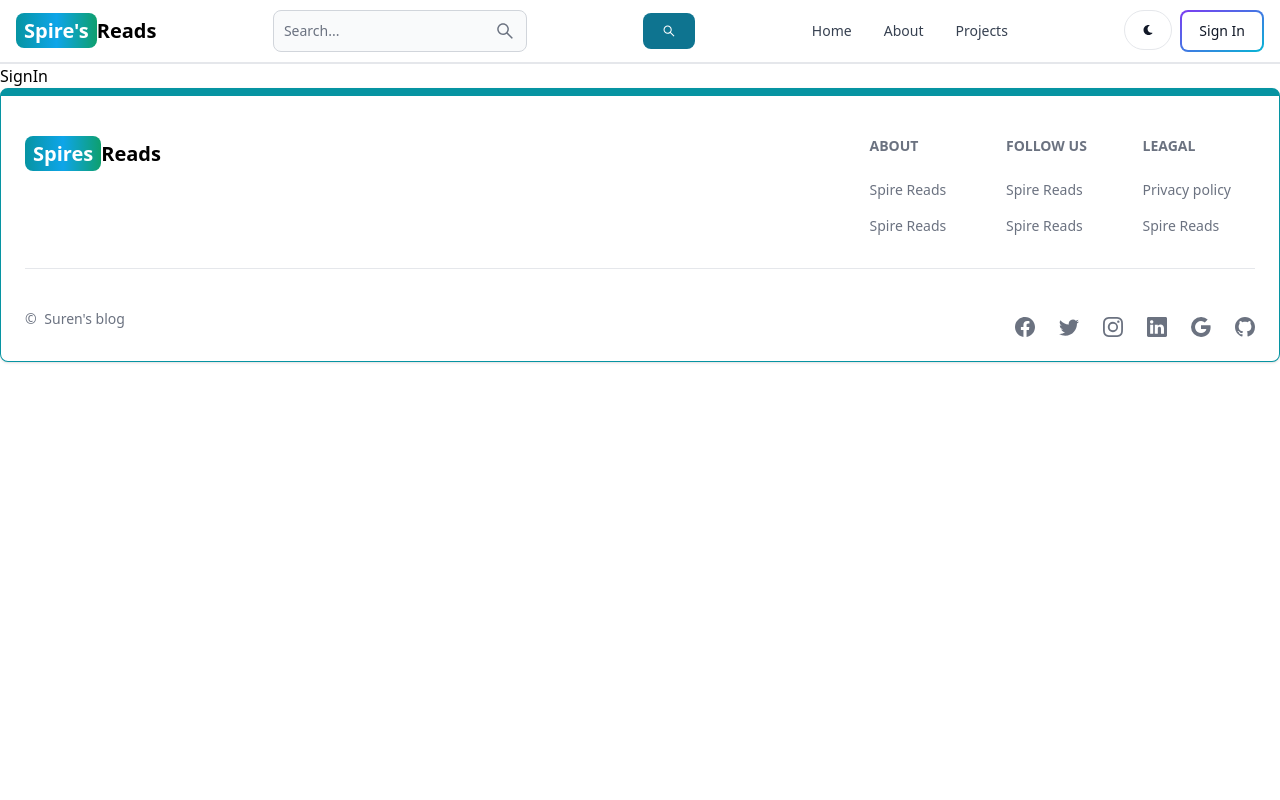
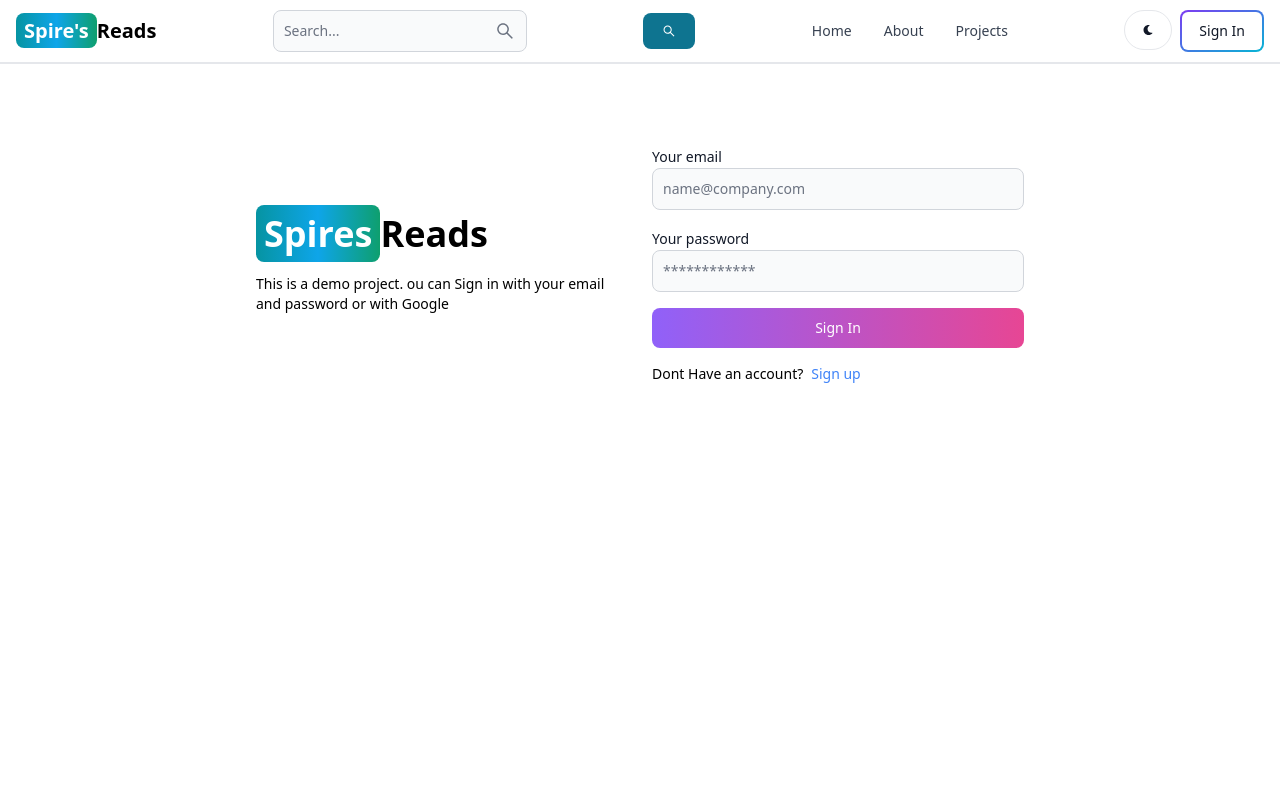
Before and after one commit to Suren06/spire-reads, a React (Vite) app in the folder client/: page /sign-in in a window 1280 px wide. Shown: the top 800 px of the page. Built offline with nearby package versions, Linux system fonts and the light colour scheme.

Commit message:
Completed Sign in page

```diff
--- a/client/src/pages/SignIn.jsx
+++ b/client/src/pages/SignIn.jsx
@@ -1,5 +1,113 @@
+import { Alert, Button, Label, Spinner, TextInput } from "flowbite-react";
+import { useState } from "react";
+import { Link, useNavigate } from "react-router-dom";
+
 const SignIn = () => {
-  return <div>SignIn</div>;
+  const [formData, setFormData] = useState({});
+  const [errorMessage, setErrorMessage] = useState(null);
+  const [loading, setLoading] = useState(null);
+  const navigate = useNavigate();
+  const handleChange = (e) => {
+    setFormData({ ...formData, [e.target.id]: e.target.value.trim() });
+  };
+  console.log(formData);
+
+  const handleSubmit = async (e) => {
+    e.preventDefault();
+    if (!formData.email || !formData.password) {
+      return setErrorMessage("Please fill out all fields");
+    }
+    try {
+      setLoading(true);
+      setErrorMessage(null);
+      const res = await fetch("/api/auth/signin", {
+        method: "POST",
+        headers: { "Content-Type": "application/json" },
+        body: JSON.stringify(formData),
+      });
+      const data = await res.json();
+      if (data.success === false) {
+        return setErrorMessage(data.message);
+      }
+
+      setLoading(false);
+      if (res.ok) {
+        navigate("/");
+      }
+    } catch (error) {
+      setErrorMessage(error.message);
+      setLoading(false);
+    }
+  };
+
+  return (
+    <div className="min-h-screen mt-20">
+      <div className="flex max-w-3xl mx-auto flex-col md:flex-row md:items-center gap-6">
+        {/*left side */}
+        <div className="flex-1">
+          <Link to="/" className="text-4xl font-bold dark:text-white">
+            <span className="px-2 py-1 rounded-lg bg-gradient-to-r from-teal-500 via-sky-500 to-green-500 text-white">
+              Spires
+            </span>
+            Reads
+          </Link>
+          <p className="text-sm mt-5">
+            This is a demo project. ou can Sign in with your email and password
+            or with Google
+          </p>
+        </div>
+        {/*right side */}
+        <div className="flex-1">
+          <form className="flex flex-col gap-4" onSubmit={handleSubmit}>
+            <div>
+              <Label value="Your email" />
+              <TextInput
+                type="email"
+                placeholder="name@company.com"
+                id="email"
+                onChange={handleChange}
+              />
+            </div>
+            <div>
+              <Label value="Your password" />
+              <TextInput
+                type="password"
+                placeholder="************"
+                id="password"
+                onChange={handleChange}
+              />
+            </div>
+            <Button
+              gradientDuoTone="purpleToPink"
+              type="submit"
+              disabled={loading}
+            >
+              {loading ? (
+                <>
+                  <Spinner size="sm" />
+                  <span className="pl-3">Loading...</span>
+                </>
+              ) : (
+                "Sign In"
+              )}
+            </Button>
+          </form>
+
+          <div className="flex gap-2 text-sm mt-4">
+            <span>Dont Have an account?</span>
+            <Link to="/sign-up" className="text-blue-500">
+              Sign up
+            </Link>
+          </div>
+          {errorMessage && (
+            <Alert className="mt-5" color="failure">
+              {errorMessage}
+            </Alert>
+          )}
+        </div>
+      </div>
+    </div>
+  );
 };
 
 export default SignIn;
```
